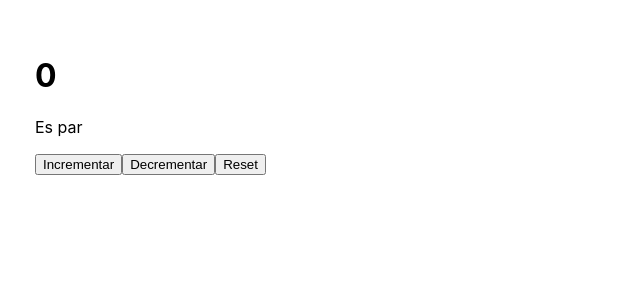
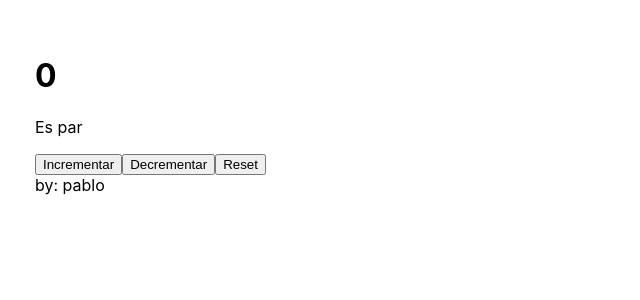
Before and after one commit to anubisA87/counter, a React (Create React App) app: page / in a window 1280 px wide. Shown: the top 300 px of the page, without its empty margins (0-640 px from the left). Built offline with nearby package versions, Linux system fonts and the light colour scheme.

Commit message:
npm testing

```diff
--- a/package.json
+++ b/package.json
@@ -1,5 +1,5 @@
 {
-  "name": "part1",
+  "name": "react-test",
   "version": "0.1.0",
   "private": true,
   "dependencies": {
@@ -14,8 +14,8 @@
   "scripts": {
     "test": "react-scripts test",
     "eject": "react-scripts eject",
-    "start": "react-scripts --openssl-legacy-provider start",
-    "build": "react-scripts --openssl-legacy-provider build"
+    "start": "react-scripts start",
+    "build": "react-scripts build"
   },
   "eslintConfig": {
     "extends": [
--- a/src/App.jsx
+++ b/src/App.jsx
@@ -55,6 +55,9 @@ const App = (props) => {
       <button onClick={handleClickReset}>
         Reset
       </button>
+      <footer>
+        by:  pablo
+      </footer>
     </div>
   );
 
```
